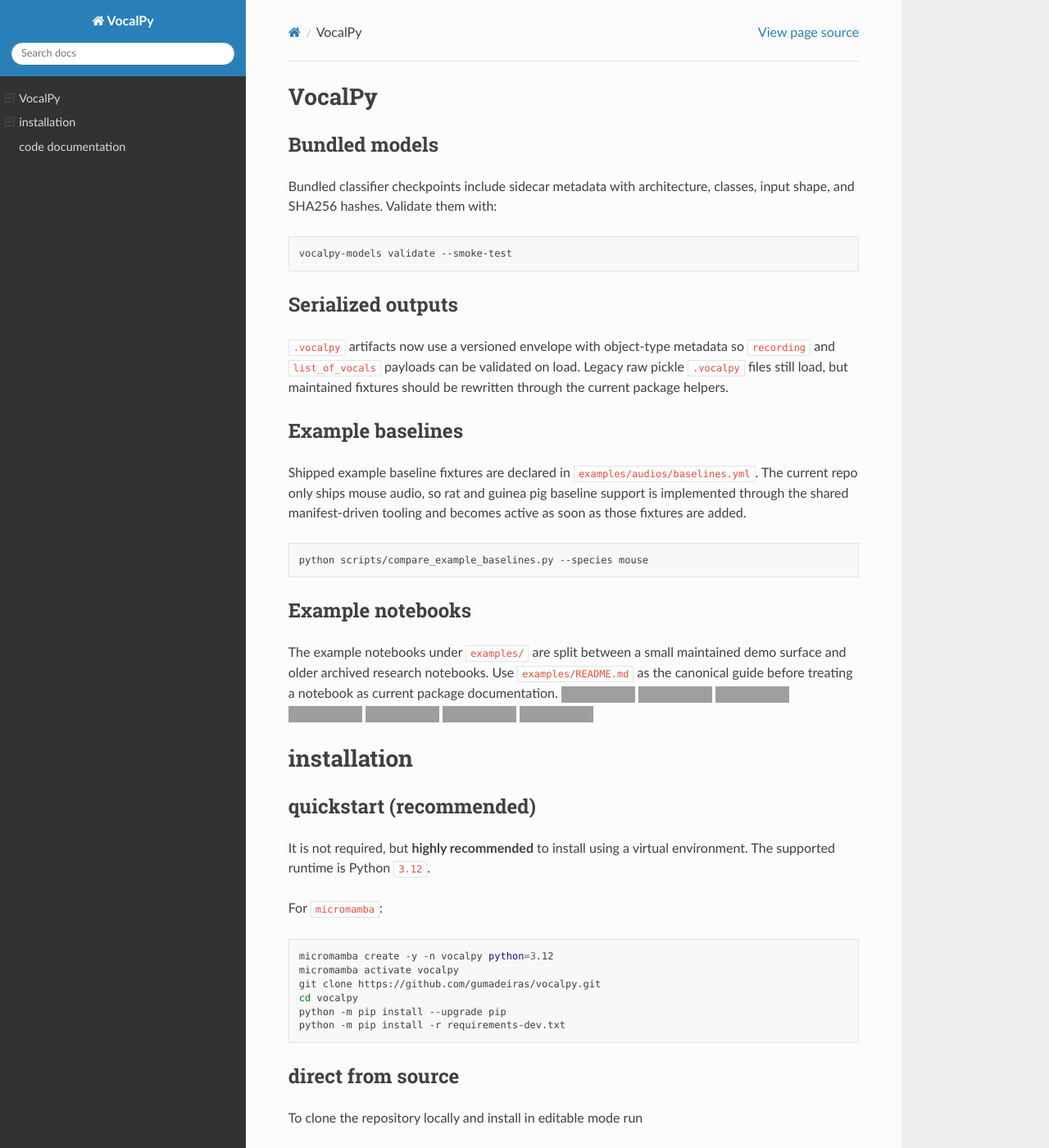
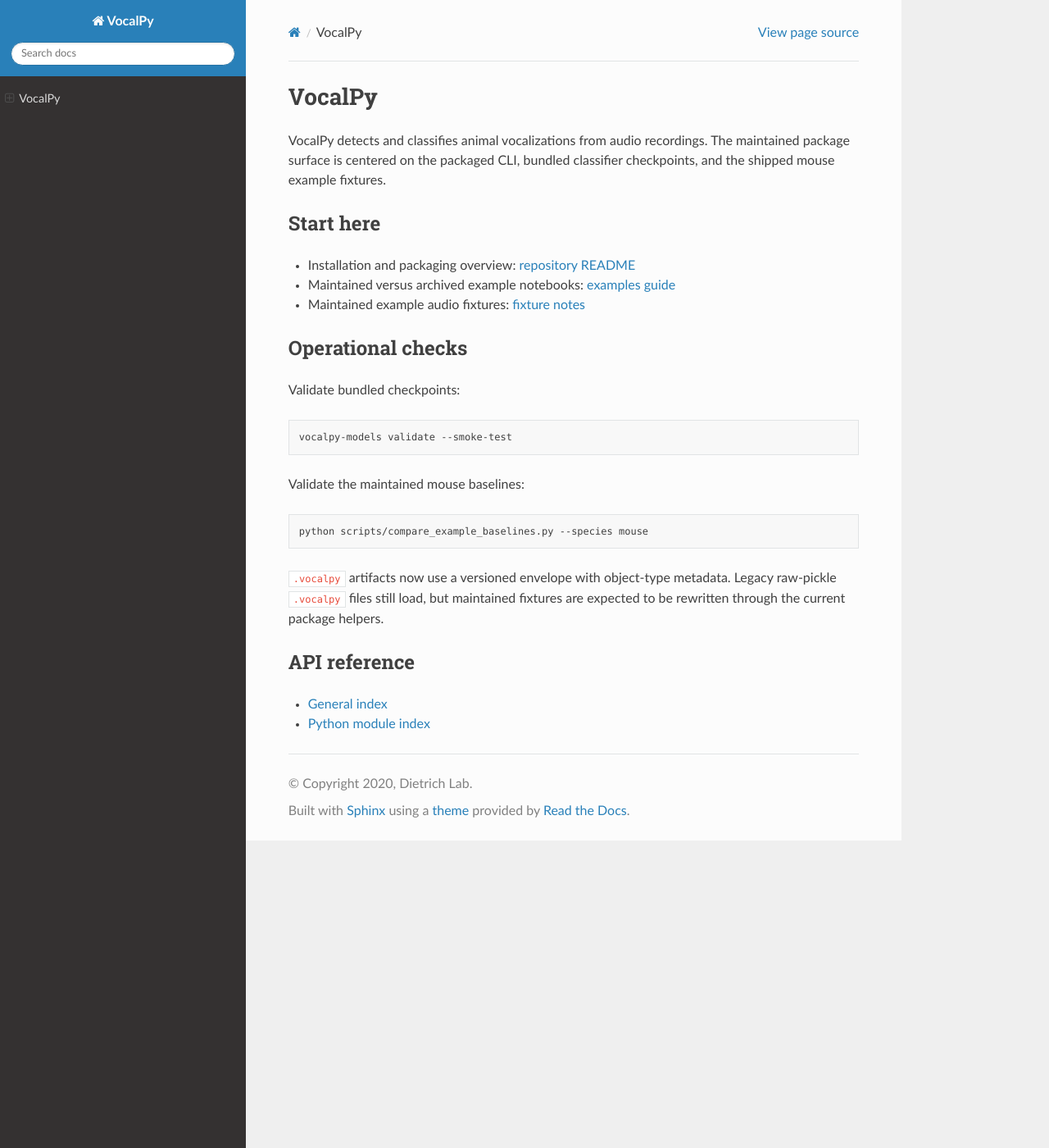
Before and after one commit to gumadeiras/vocalpy, a Sphinx documentation site: the page built from docs/index.md, in a window 1280 px wide and 1400 px high. Shown: the whole window at 82% size. Built offline with Sphinx 7.4.7 and the Read the Docs theme 3.1.0, drawn with Linux system fonts in a browser that asks for light colours; some of the changed text lies outside the part shown; grey boxes are pictures that could not be loaded.

Commit message:
Collapse duplicated docs landing page
Turn the docs index into a real landing page instead of a second README
copy, and derive the docs release from vocalpy.__version__ so version
metadata cannot drift silently.

This keeps installation and notebook curation canonical in one place,
while the docs site now points readers at the maintained operational
surfaces and API reference.

````diff
--- a/docs/conf.py
+++ b/docs/conf.py
@@ -15,6 +15,8 @@
 
 sys.path.insert(0, os.path.abspath(os.path.pardir))
 
+from vocalpy import __version__
+
 
 # -- Project information -----------------------------------------------------
 
@@ -23,7 +25,7 @@
 author = "Gustavo Madeira Santana"
 
 # The full version, including alpha/beta/rc tags
-release = "0.1alpha"
+release = __version__
 
 
 # -- General configuration ---------------------------------------------------
--- a/docs/index.md
+++ b/docs/index.md
@@ -1,75 +1,34 @@
 # VocalPy
 
-## Bundled models
+VocalPy detects and classifies animal vocalizations from audio recordings.
+The maintained package surface is centered on the packaged CLI, bundled
+classifier checkpoints, and the shipped mouse example fixtures.
 
-Bundled classifier checkpoints include sidecar metadata with architecture, classes,
-input shape, and SHA256 hashes. Validate them with:
+## Start here
+
+- Installation and packaging overview: [repository README](https://github.com/gumadeiras/vocalpy/blob/master/README.md)
+- Maintained versus archived example notebooks: [examples guide](https://github.com/gumadeiras/vocalpy/blob/master/examples/README.md)
+- Maintained example audio fixtures: [fixture notes](https://github.com/gumadeiras/vocalpy/blob/master/examples/audios/README.md)
+
+## Operational checks
+
+Validate bundled checkpoints:
 
 ```sh
 vocalpy-models validate --smoke-test
 ```
 
-## Serialized outputs
-
-`.vocalpy` artifacts now use a versioned envelope with object-type metadata so
-`recording` and `list_of_vocals` payloads can be validated on load. Legacy raw
-pickle `.vocalpy` files still load, but maintained fixtures should be rewritten
-through the current package helpers.
-
-## Example baselines
-
-Shipped example baseline fixtures are declared in `examples/audios/baselines.yml`.
-The current repo only ships mouse audio, so rat and guinea pig baseline support
-is implemented through the shared manifest-driven tooling and becomes active as
-soon as those fixtures are added.
+Validate the maintained mouse baselines:
 
 ```sh
 python scripts/compare_example_baselines.py --species mouse
 ```
 
-## Example notebooks
+`.vocalpy` artifacts now use a versioned envelope with object-type metadata.
+Legacy raw-pickle `.vocalpy` files still load, but maintained fixtures are
+expected to be rewritten through the current package helpers.
 
-The example notebooks under `examples/` are split between a small maintained
-demo surface and older archived research notebooks. Use `examples/README.md`
-as the canonical guide before treating a notebook as current package
-documentation.
-![Python Versions](https://img.shields.io/badge/python-3.12-blue)
-![Platforms](https://img.shields.io/badge/platform-linux--64%20%7C%20osx--64-lightgrey)
-![build](https://github.com/gumadeiras/vocalpy/workflows/build/badge.svg?branch=master)
-[![codecov](https://codecov.io/gh/gumadeiras/vocalpy/branch/master/graph/badge.svg?token=vBVu77sJ5R)](https://codecov.io/gh/gumadeiras/vocalpy)
-[![CodeFactor](https://www.codefactor.io/repository/github/gumadeiras/vocalpy/badge?s=e1ba6c8796b9923a3cdcfd1e51fcf368a743ab83)](https://www.codefactor.io/repository/github/gumadeiras/vocalpy)
-[![Code style: black](https://img.shields.io/badge/code%20style-black-000000.svg)](https://github.com/python/black)
-![License](https://img.shields.io/badge/license-Apache%202-blue)
+## API reference
 
-
-# installation
-
-## quickstart (recommended)
-
-It is not required, but **highly recommended** to install using a virtual environment. The supported runtime is Python `3.12`.
-
-For `micromamba`:
-```sh
-micromamba create -y -n vocalpy python=3.12
-micromamba activate vocalpy
-git clone https://github.com/gumadeiras/vocalpy.git
-cd vocalpy
-python -m pip install --upgrade pip
-python -m pip install -r requirements-dev.txt
-```
-
-## direct from source
-
-To clone the repository locally and install in editable mode run
-
-```sh
-git clone https://github.com/gumadeiras/vocalpy.git
-cd vocalpy
-python -m pip install --upgrade pip
-python -m pip install -r requirements.txt
-```
-
-# code documentation
-
-- <a href="genindex.html">Index</a>
-- <a href="py-modindex.html">Python Module Index</a>
+- <a href="genindex.html">General index</a>
+- <a href="py-modindex.html">Python module index</a>
````
Also changed, not shown: .aidocs/pr-description.md (added), .aidocs/risks.md (added).
